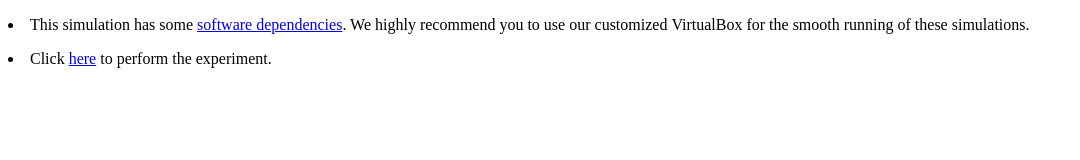
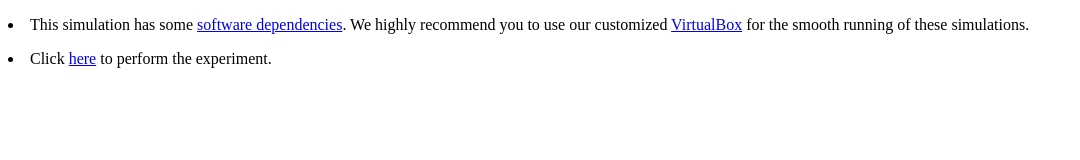
Before and after one commit to virtual-labs/exp-triatomic-molecule-iiith, a plain HTML site: page experiment/simulation/index.html in a window 1280 px wide. Shown: the whole page, without its empty margins (0-1080 px from the left). Drawn offline with Linux system fonts and the light colour scheme.

Commit message:
Update index.html

```diff
--- a/experiment/simulation/index.html
+++ b/experiment/simulation/index.html
@@ -7,7 +7,7 @@
 <body>
 		<!-- Your code goes here-->
 
-      <p><li>This simulation has some <a href="../../../Introduction.html" target="_PARENT">software dependencies</a>. We highly recommend you to use our customized <ahref="https://vlead.vlabs.ac.in/development/#virtual-box">VirtualBox</a> for the smooth running of these simulations.</li></p>
+<p><li>This simulation has some <a href="../../../Introduction.html" target="PARENT">software dependencies</a>. We highly recommend you to use our customized <a href="https://vlead.vlabs.ac.in/development/#virtual-box" target="blank">VirtualBox</a> for the smooth running of these simulations.</li></p>
 
 	<p><li>Click <a href="latest_project/bin/magnet1.html">here</a> to perform the experiment.</li>
 	<!-- Add JS at the bottom of HTML file -->
```
